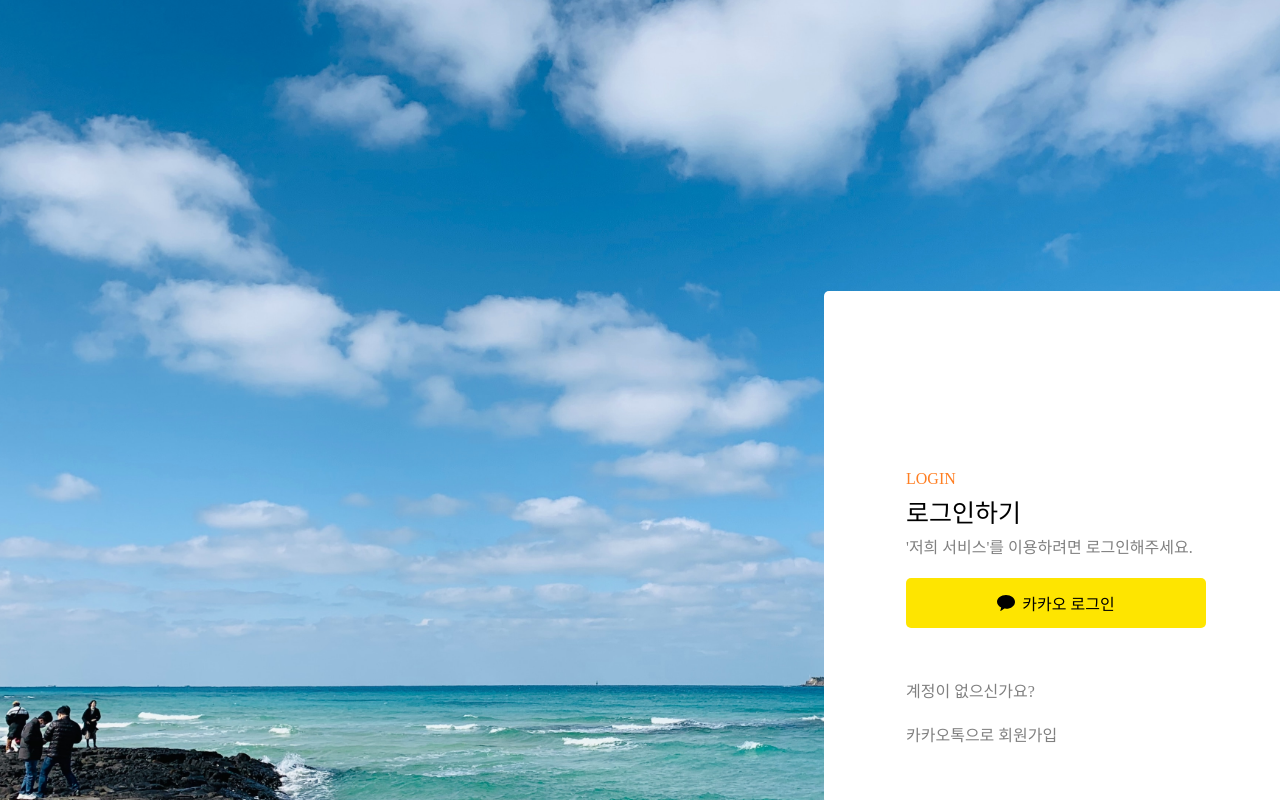
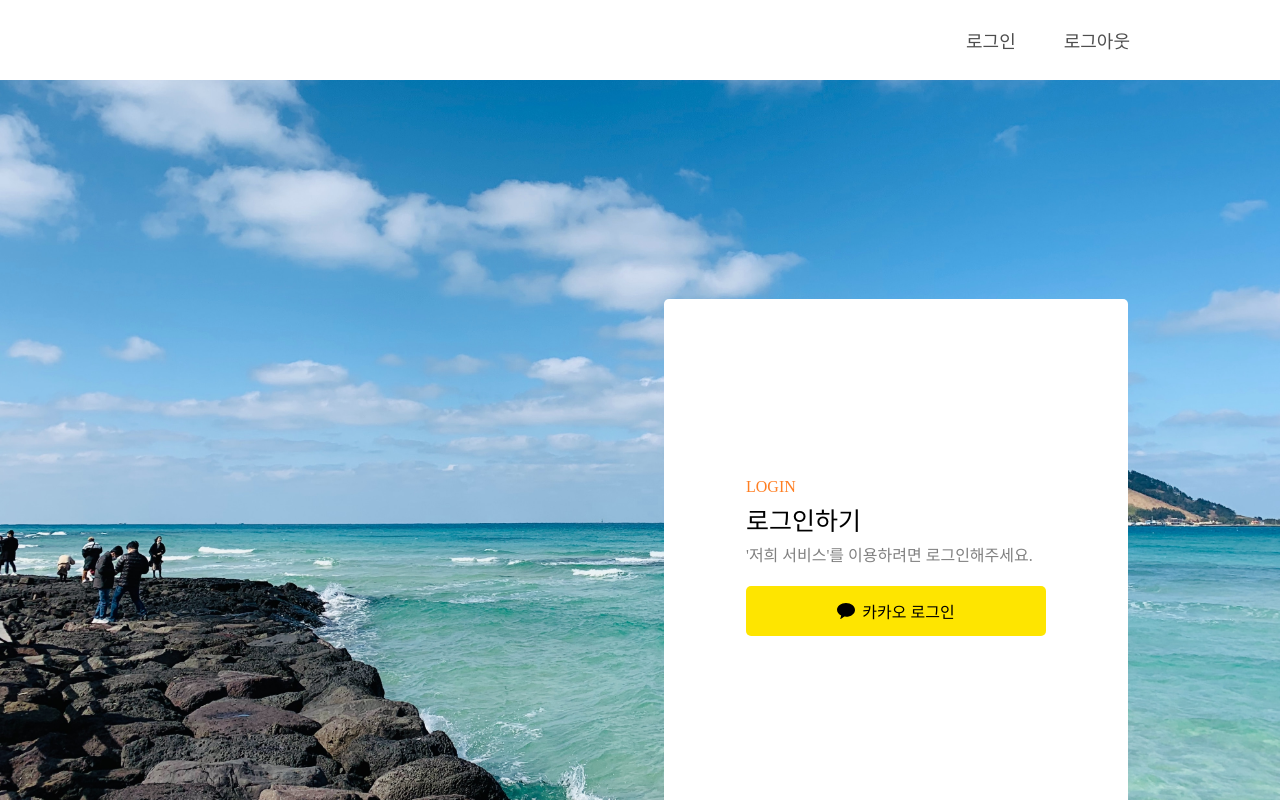
Before and after one commit to TourTeamT/YouNaUri, a React (Create React App) app: page / in a window 1280 px wide. Shown: the top 800 px of the page. Built offline with nearby package versions, Linux system fonts and the light colour scheme.

Commit message:
feat: 상단바 UI

```diff
--- a/src/App.tsx
+++ b/src/App.tsx
@@ -1,15 +1,15 @@
 import React from 'react';
 import { BrowserRouter as Router, Routes, Route } from 'react-router-dom';
 import MainPage from 'pages/MainPage';
-import Login from 'pages/Auth/Login';
+//import Login from 'pages/Auth/Login';
 import './App.css';
+//import TopNavigation from 'pages/TopNavigation';
 
 function App() {
   return (
     <Router>
       <div className="App">
         <Routes>
-          <Route path="/login" element={<Login />} />
           <Route path="/" element={<MainPage />} />
         </Routes>
       </div>
--- a/src/pages/Auth/Login/Login.module.scss
+++ b/src/pages/Auth/Login/Login.module.scss
@@ -4,7 +4,7 @@
   width: 464px;
   height: 513px;
   justify-content: center;
-  margin: 291px 152px 0 824px;
+  margin: 219px 152px 0 auto;
   border-radius: 5px;
 
   &__contents {
--- a/src/pages/Auth/Login/index.tsx
+++ b/src/pages/Auth/Login/index.tsx
@@ -17,8 +17,6 @@ export default function Login(): JSX.Element {
           <Kakao/>
           <div className={styles['template__kakaoText']}>카카오 로그인</div>
         </a>
-        <span className={styles['template__text']}>계정이 없으신가요?</span>
-        <span className={styles['template__text']}>카카오톡으로 회원가입</span>
       </div>
     </div>
   );
--- a/src/pages/MainPage/index.tsx
+++ b/src/pages/MainPage/index.tsx
@@ -1,8 +1,12 @@
 import Login from "pages/Auth/Login";
+import TopNavigation from "pages/TopNavigation";
+import { Outlet } from "react-router-dom";
 export default function MainPage(): JSX.Element {
 
   return (
     <div>
+      <TopNavigation />
+      <Outlet />
       <Login />
     </div>
   );
--- /dev/null
+++ b/src/pages/TopNavigation/TopNavigation.module.scss
@@ -0,0 +1,37 @@
+.top-navigation {
+  width: 100%;
+  height: 80px;
+  display: grid;
+  //grid-template-columns: 1fr 0.7fr 1fr; 아직 로고가 없어서 활성화 안시킴
+  align-items: center;
+  font-size: 18px;
+  background-color: white;
+
+  // &__logo {
+  //   display: flex;
+  // }
+
+  // &__logo-link {
+  //   display: flex;
+  // }
+
+  &__links {
+    display: flex;
+    align-items: center;
+    justify-content: flex-end;
+    gap: 48px;
+    margin-right: 150px;
+    list-style: none;
+    opacity: 0.8;
+  }
+
+  &__link {
+    text-decoration: none;
+    font-weight: 500;
+    color: #222222;
+    display: flex;
+    align-items: center;
+    justify-content: center;
+    gap: 8px;
+  }
+}
--- /dev/null
+++ b/src/pages/TopNavigation/index.tsx
@@ -0,0 +1,43 @@
+import { Link } from 'react-router-dom';
+import styles from './TopNavigation.module.scss';
+//import { useAuth } from 'store/auth';
+
+export default function TopNavigation(): JSX.Element {
+  //const auth = useAuth();
+
+  const tabs = [
+    {
+      // name: auth ? '마이페이지' : '로그인',
+      //icon: <SettingIcon />,
+      // link: auth ? '/myPage' : '/login',
+      name: '로그인',
+      link: '/login',
+      //UI 잡히면 위의 코드로 교체
+    },
+    {
+      name: '로그아웃',
+      link: '/search',
+    },
+  ];
+
+  return (
+    <nav className={styles['top-navigation']}>
+      {/* 로고 정해지면 코드 활성화 */}
+      {/* <div className={styles['top-navigation__logo']}>
+        <Link to="/" className={styles['top-navigation__logo-link']}>
+        </Link>
+      </div> */}
+
+      <ul className={styles['top-navigation__links']}>
+        {tabs.map((tab) => (
+          <li key={tab.name}>
+            <Link to={tab.link} className={styles['top-navigation__link']}>
+              {/* {tab.icon} */}
+              {tab.name}
+            </Link>
+          </li>
+        ))}
+      </ul>
+    </nav>
+  );
+}
```
